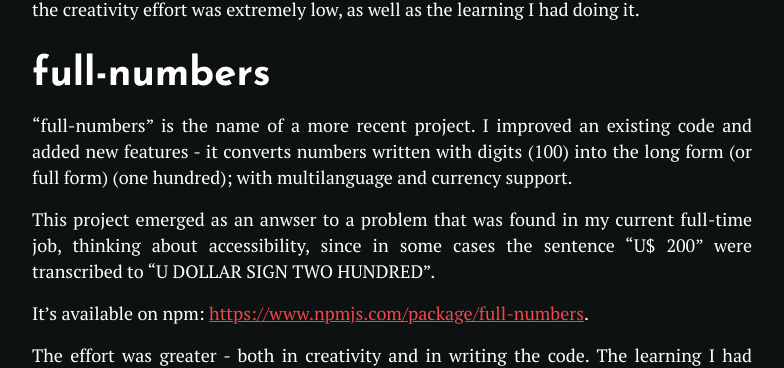
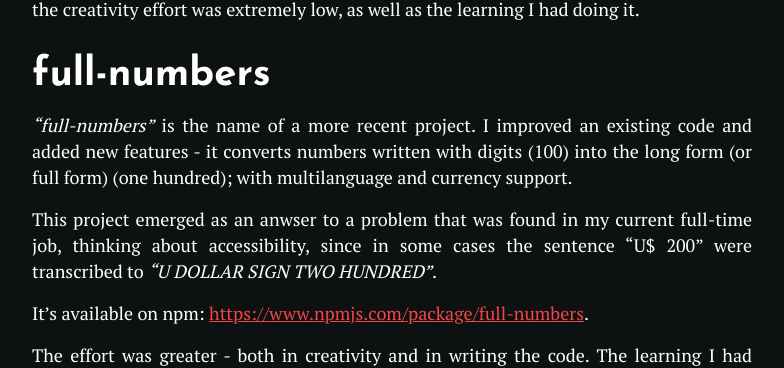
Before and after one commit to jlozovei/me, a Jekyll site: the page built from _posts/en/2020-05-06-technology-and-originality-in-2020.md, in a window 1280 px wide and 900 px high, scrolled down 3814 px. Shown: the part 147-515 px from the top of the window, without its empty margins (248-1032 px from the left). Built offline with Jekyll 4.4.1, drawn with Linux system fonts in a browser that asks for light colours; nearby versions of some CDN libraries; Markdown is read by kramdown in place of the engine named in the settings; some of the changed text lies outside the part shown.

```diff
--- a/_config.yml
+++ b/_config.yml
@@ -82,7 +82,7 @@ paginate_multiple:
     sub_dir: '/en'
   - paginate: 4
     paginate_path: "/pt-br/blog/page-:num/"
-    sub_dir: '/pt-br/blog'
+    sub_dir: '/pt-br'
 
 sass:
   style: compressed
--- a/_posts/en/2020-05-06-technology-and-originality-in-2020.md
+++ b/_posts/en/2020-05-06-technology-and-originality-in-2020.md
@@ -12,7 +12,7 @@ lang: "en"
 language: "en"
 ref: "technology-and-originality-in-2020"
 ---
-A cult of originality
+A cult of originality.
 <!--more-->
 Over the last week, this topic has been very recurrent in my life - in the LinkedIn newsfeed, in conversations that I've heard and even several close people are speaking about it.
 
@@ -56,19 +56,19 @@ Simple, isn't it? And way much funny.
 
 I'll give you two personal examples about how it (reference x plagiarism) works in practice:
 
+
 ### Design Titles x Developer Titles
-
 I visted the site [design titles](https://designtitles.com/) and found it super cool. This site shows, in a humorous way, satirical titles for designers.
 
 Then, I went to look for a website that would do it for develoeprs - and, directly, I didn't found one. It was when I "created" [developer titles](https://developertitles.com/), which basically does the same thing but is aimed for developers.
 
 I wanted to make it very similar, on purpose. Even today I'm thinking on how to change this _cake recipe_, because I literally changed only one ingredient - at the end of the day, the creativity effort was extremely low, as well as the learning I had doing it.
 
+
 ### full-numbers
+_"full-numbers"_ is the name of a more recent project. I improved an existing code and added new features - it converts numbers written with digits (100) into the long form (or full form) (one hundred); with multilanguage and currency support.
 
-"full-numbers" is the name of a more recent project. I improved an existing code and added new features - it converts numbers written with digits (100) into the long form (or full form) (one hundred); with multilanguage and currency support.
-
-This project emerged as an anwser to a problem that was found in my current full-time job, thinking about accessibility, since in some cases the sentence "U$ 200" were transcribed to "U DOLLAR SIGN TWO HUNDRED".
+This project emerged as an anwser to a problem that was found in my current full-time job, thinking about accessibility, since in some cases the sentence "U$ 200" were transcribed to _"U DOLLAR SIGN TWO HUNDRED"_.
 
 It's available on npm: [https://www.npmjs.com/package/full-numbers](https://www.npmjs.com/package/full-numbers).
 
```
Also changed, not shown: _posts/en/2020-04-06-is-it-worthy-to-have-a-blog.md (+1 -1 lines), _posts/en/2020-04-19-getting-along-with-communities.md (+1 -1 lines).
